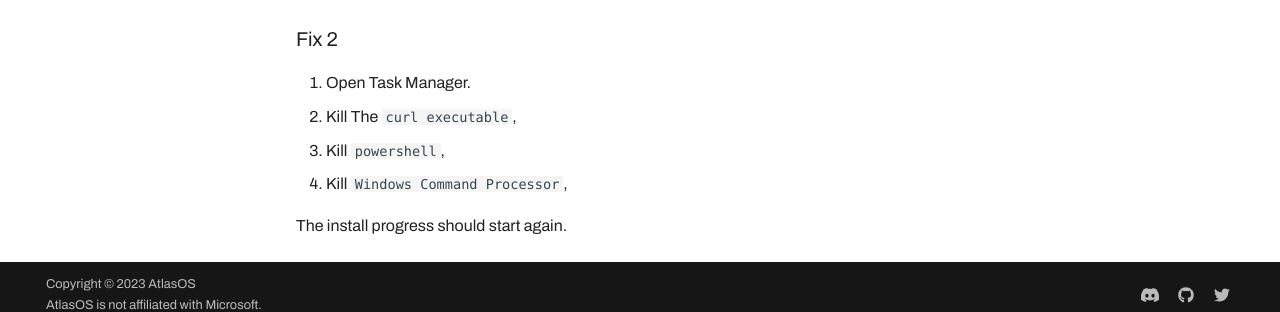
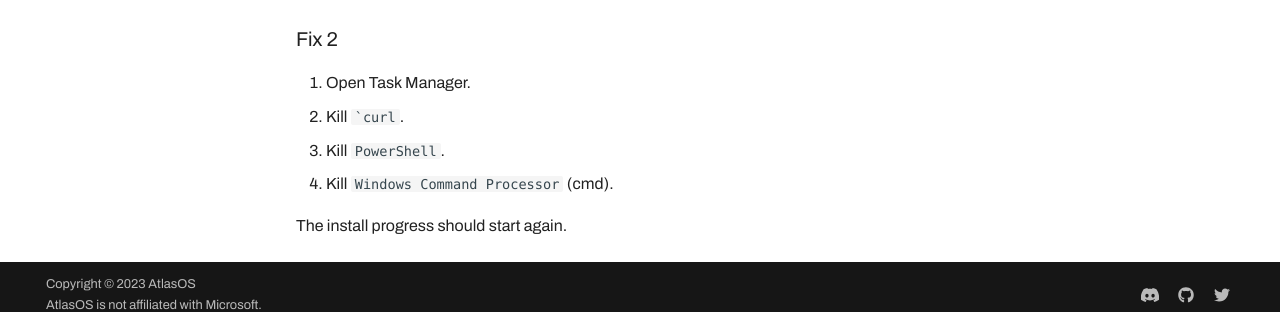
Before and after one commit to Atlas-OS/docs, an MkDocs documentation site: the page built from docs/troubleshooting/common-issues/reticulating-splines.md, in a window 1280 px wide and 993 px high. Shown: the part 666-978 px from the top of the window. Built offline with MkDocs 1.6.1 and Material for MkDocs 9.7.7, drawn with Linux system fonts in a browser that asks for light colours; some web fonts are replaced; comment, search, counter and statistics services are not loaded.

Commit message:
Update reticulating-splines.md

```diff
--- a/docs/troubleshooting/common-issues/reticulating-splines.md
+++ b/docs/troubleshooting/common-issues/reticulating-splines.md
@@ -9,8 +9,8 @@ Switch to a different network environment. (This includes but are not limited to
 
 ### Fix 2
 1. Open Task Manager.
-2. Kill The `curl executable`,
-3. Kill `powershell`,
-4. Kill `Windows Command Processor`,
+2. Kill ``curl`.
+3. Kill ``PowerShell``.
+4. Kill ``Windows Command Processor`` (cmd).
 
 The install progress should start again.
```
